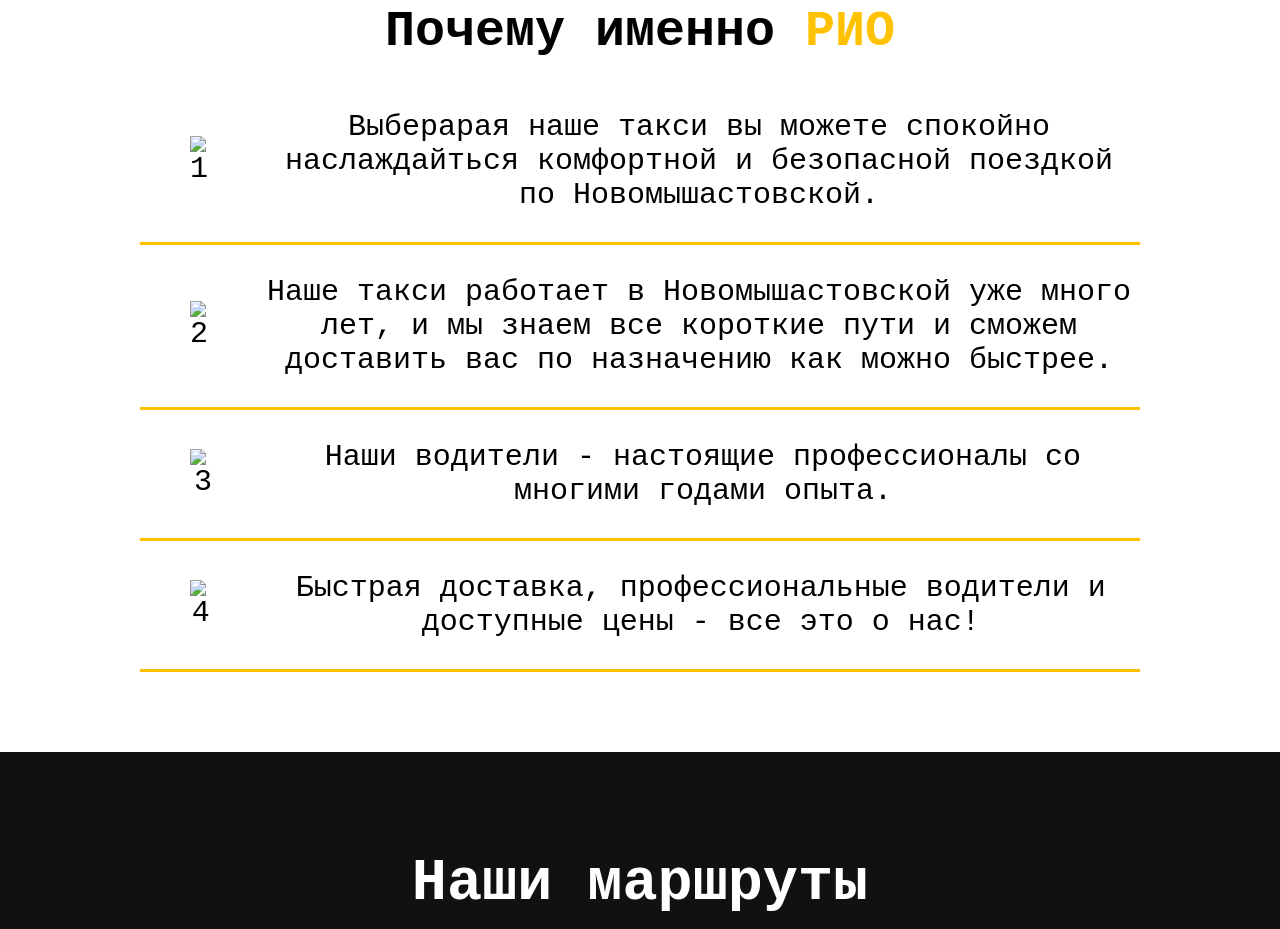
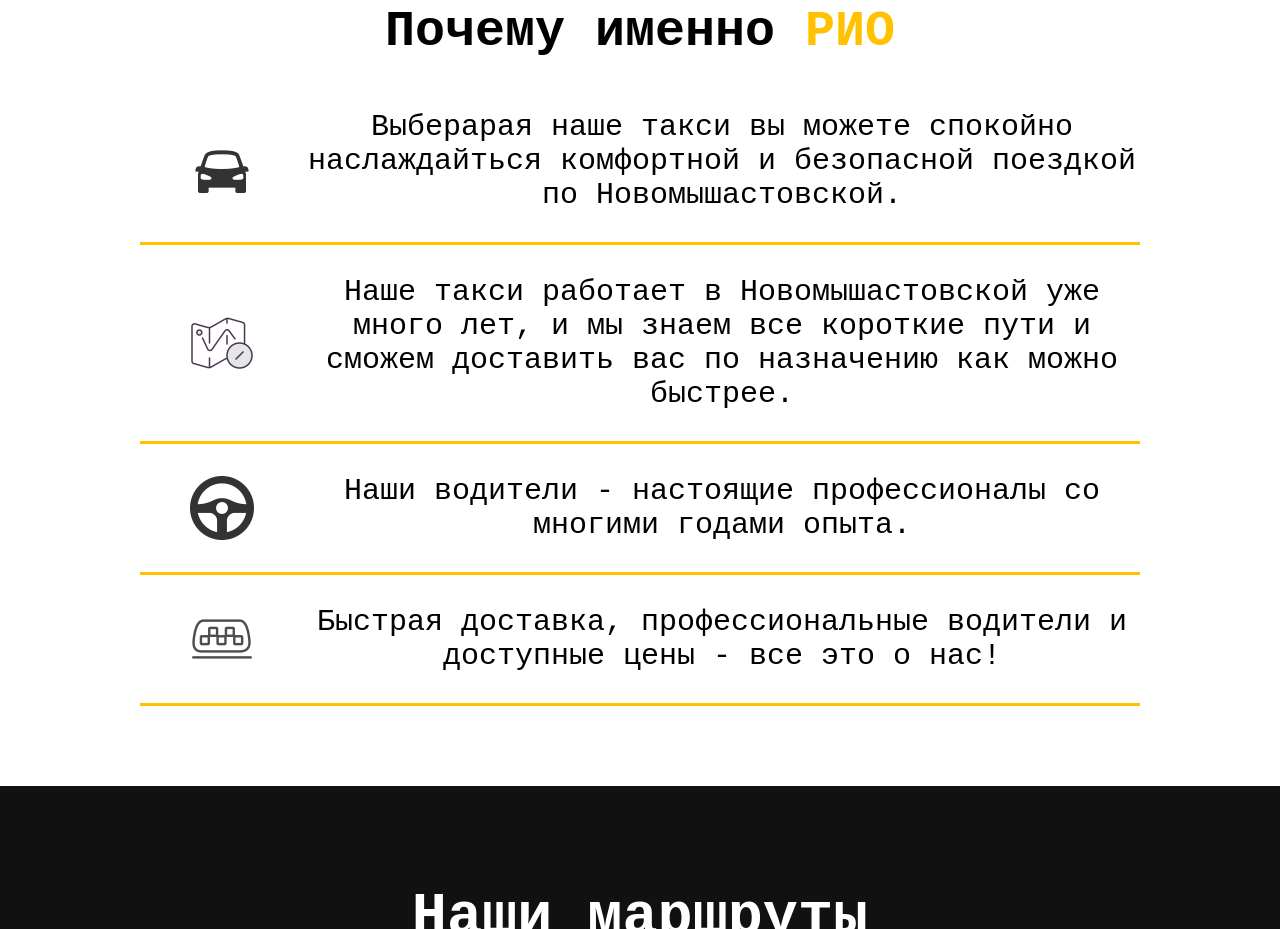
Before and after one commit to D2MIN/RIO_Taxi, a plain HTML site: page index.html in a window 1280 px wide. Shown: the part 777-1706 px from the top of the page. Drawn offline with Linux system fonts and the light colour scheme; the site is published under a folder, as on GitHub Pages, so addresses that start at the root find nothing.

Commit message:
Update index.html

```diff
--- a/index.html
+++ b/index.html
@@ -40,11 +40,11 @@
         <div class="title">
             <h3>Почему именно <strong class="orange">РИО</strong></h3>
             <div>
-                <p><img src="/img/car.png" alt="1">Выберарая наше такси вы можете спокойно наслаждайться комфортной и безопасной поездкой по Новомышастовской.</p>
-                <p><img src="/img/road.png" alt="2">Наше такси работает в Новомышастовской уже много лет, и
+                <p><img src="./img/car.png" alt="1">Выберарая наше такси вы можете спокойно наслаждайться комфортной и безопасной поездкой по Новомышастовской.</p>
+                <p><img src="./img/road.png" alt="2">Наше такси работает в Новомышастовской уже много лет, и
                     мы знаем все короткие пути и сможем доставить вас по назначению как можно быстрее.</p>
-                <p><img src="/img/ryl.png" alt="3">Наши водители - настоящие профессионалы со многими годами опыта.</p>
-                <p><img src="/img/taxi.png" alt="4">Быстрая доставка, профессиональные водители и доступные цены - все это о нас!</p>
+                <p><img src="./img/ryl.png" alt="3">Наши водители - настоящие профессионалы со многими годами опыта.</p>
+                <p><img src="./img/taxi.png" alt="4">Быстрая доставка, профессиональные водители и доступные цены - все это о нас!</p>
             </div>
         </div>
     </div>
```
